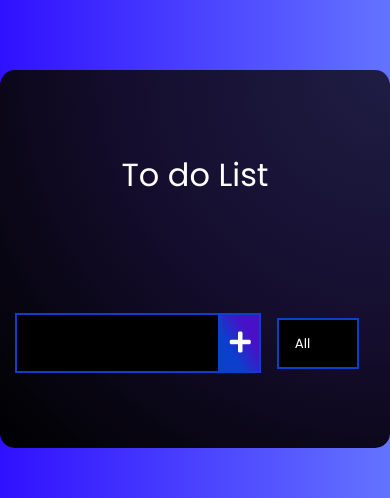
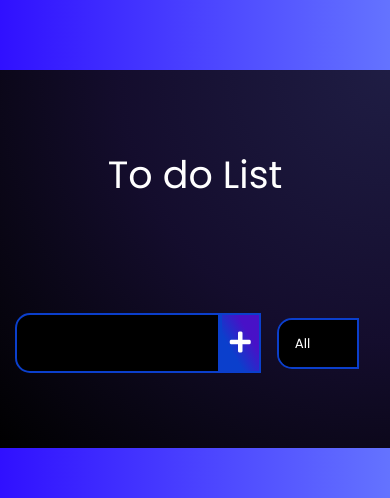
Before and after one commit to matheusmaia103/To-do-app, a React (Create React App) app: page / in a window 390 px wide. Shown: the part 173-671 px from the top of the page. Built offline with nearby package versions, Linux system fonts and the light colour scheme.

Commit message:
adding animations

```diff
--- a/src/App.css
+++ b/src/App.css
@@ -9,10 +9,10 @@
 :root{
   --primary-color:#0b3fcc;
   --primary-background:linear-gradient(60deg, #0b3fcc 30%, #4811c7 70%);
-  --secondary-color: green;
+  --completed-todo:linear-gradient(155deg, #007940 30%, #218e16 70%);
   --background-gradient: linear-gradient(120deg, #15572d 20%, #235848 100%);
+  --deleting-red: rgb(206, 46, 46);
 }
-
 body {
   background: linear-gradient(
     90deg,
@@ -46,6 +46,16 @@ header {
   font-size: 2rem;
 }
 
+.title{
+  background: transparent;
+  color: white;
+  font-family: 'Poppins';
+  border: none;
+  font-size: 38px;
+  text-align: center;
+  width: 100%;
+}
+
 header,
 form {
   min-height: 20vh;
@@ -60,6 +70,7 @@ form button {
   padding: 0.5rem;
   font-size: 1.5rem;
   text-align: left;
+
 }
 
 form input[type="text"]{
@@ -69,7 +80,8 @@ form input[type="text"]{
   height: 60px;
   background-color: black;
   color: white;
-  border: var(--primary-color) 2px solid
+  border: var(--primary-color) 2px solid;
+  border-radius: 15px 0 0 15px ;
 }
 
 form input[type="text"]:focus{
@@ -91,6 +103,7 @@ form button {
   display: flex;
   justify-content: center;
   align-items: center;
+  overflow: hidden;
 }
 
 .todo-list {
@@ -99,6 +112,10 @@ form button {
 }
 
 .todo {
+  animation-name: appear;
+  animation-duration: 1s;
+  animation-fill-mode: backwards;
+  overflow: hidden;
   padding-left: 10px;
   margin: 0.5rem;
   background: white;
@@ -109,8 +126,6 @@ form button {
   align-items: center;
   transition: all 1s ease;
   border-radius: 16px;
-  overflow: hidden;
-
 }
 
 .todo input[type="checkbox"]{
@@ -131,7 +146,7 @@ form button {
 }
 
 .trash-btn {
-  background: rgb(235, 52, 52);
+  background: var(--deleting-red);
   color: white;
   border: none;
   padding: 1rem;
@@ -182,15 +197,17 @@ select {
   position: relative;
   overflow: hidden;
   border: var(--primary-color) 2px solid;
+  border-radius: 15px 0 0 15px ;
+  overflow: hidden;
 }
 select {
-  color: white;
+  color: white!important;
   font-family: "Poppins", sans-serif;
   cursor: pointer;
   min-width: 9rem;
   width: 9rem;
   max-width: 9rem;
-  background-color: black;
+  background-color: black!important;
 }
 /* Arrow */
 .select::after {
@@ -205,28 +222,37 @@ select {
   cursor: pointer;
   pointer-events: none;
 }
-/* Transition */
-/*
-.select:hover::after {
-  transform: scale(1.5);
+
+
+.completed{
+  background: var(--completed-todo);
+  color: white;
 }
-*/
 
-@keyframes App-logo-spin {
-  from {
-    transform: rotate(0deg);
-  }
-  to {
-    transform: rotate(360deg);
-  }
+.deleting{
+  background-color: var(--deleting-red);
+  transform: translateX(90px);
+  opacity: 0;
+}
+
+.deleting input,
+.deleting button{
+  opacity: 1;
 }
 
 
-.completed{
-  background: var(--background-gradient);
-  color: white;
+@keyframes appear {
+  from {
+    transform: translateX(-80px);
+    opacity: 0;
+    background-color: #39805e;
+  }
+  to {
+    transform: translateX(0);
+    opacity: 1;
+   background: white;
+  }
 }
-
 @media screen and (max-width: 400px){
   .select::after{
     opacity: 0;
@@ -236,3 +262,16 @@ select {
     padding-left: none!important;
   }
 }
+
+@media screen and (max-width: 600px){
+  .container{
+    width: 100%;
+    border-radius: 0;
+  }
+}
+
+@media screen and (min-width: 440px){
+  .todo{
+    width: 400px;
+  }
+}
--- a/src/App.js
+++ b/src/App.js
@@ -13,6 +13,7 @@ function App() {
   const [todos, setTodos] = useState([]);
   const [status, setStatus] = useState("all");
   const [filteredToDos, setFilteredToDos] = useState([]);
+  const [title, setTitle] = useState("To do List");
 
 
   const stateHandler = () => {
@@ -33,19 +34,29 @@ function App() {
 
   useEffect(() => {
     getTodos()
+    getTitle()
   }, []);
 
   useEffect(() => {
     stateHandler();
     save();
-  // eslint-disable-next-line react-hooks/exhaustive-deps
+    // eslint-disable-next-line react-hooks/exhaustive-deps
   }, [todos, status]);
+
 
 
   //save in local storage
   const save = () => {
     localStorage.setItem("todos", JSON.stringify(todos))
   };
+
+  const saveTitle = () => {
+    if(localStorage.getItem("title") !== title){
+      notify('Título mudado!', 'O título da página foi alterado com sucesso!', 'default', 3);
+      localStorage.setItem("title", title);
+    }
+
+  }
 
   //get from local
   const getTodos = () => {
@@ -57,7 +68,17 @@ function App() {
     }
   }
 
-  const notify = (title, message, type) =>{
+  const getTitle = () => {
+    let savedTitle = localStorage.getItem("title");
+    setTitle(savedTitle);
+  }
+
+
+  const titleHandler = (e) =>{
+    setTitle(e.target.value);
+  }
+
+  const notify = (title, message, type, seconds) =>{
     store.addNotification({
       title: title,
       message: message,
@@ -67,7 +88,7 @@ function App() {
       animationIn: ["animate__animated animate__fadeIn"],
       animationOut: ["animate__animated animate__fadeOut"],
       dismiss: {
-        duration: 3000,
+        duration: seconds * 1000,
         onScreen: true,
         pauseOnHover: true,
         showIcon: true
@@ -85,7 +106,12 @@ function App() {
 
       <div class="container">
       <header className="App-header">
-        To do List
+        <input
+        type="text"
+        value={title}
+        onChange={titleHandler}
+        onBlur={saveTitle}
+        className='title'/>
       </header>
 
       <Form
--- a/src/components/form.js
+++ b/src/components/form.js
@@ -10,7 +10,7 @@ export default function Form({ inputText, setInputText, todos, setTodos, status,
     const submitToDoHandler = (e) => {
         e.preventDefault();
         if(inputText.trim() === ''){
-            notify('Opa!', 'Não foi possível salvar a tarefa, parece que você não digitou nada!', 'danger');
+            notify('Opa!', 'Não foi possível salvar a tarefa, parece que você não digitou nada!', 'danger', 5);
             return
         }
         setTodos([
@@ -22,7 +22,7 @@ export default function Form({ inputText, setInputText, todos, setTodos, status,
         ]);
         setInputText("");
 
-        notify('Tarefa salva', 'A tarefa foi salva com sucesso!', 'success')
+        notify('Tarefa salva', 'A tarefa foi salva com sucesso!', 'success', 2)
 
 
     }
--- a/src/components/todo.jsx
+++ b/src/components/todo.jsx
@@ -2,9 +2,11 @@ import React from 'react';
 
 export default function Todo ({ todos, setTodos, todo }){
 
-    const deleteHandler = () => {
-        setTodos(todos.filter((el) => el.id !== todo.id));
-        console.log(todo);
+    const deleteHandler = (e) => {
+        e.target.parentElement.classList += 'deleting'
+        setTimeout(function(){
+            setTodos(todos.filter((el) => el.id !== todo.id));
+        }, 600)
     }
 
     const completeHandler = () => {
```
